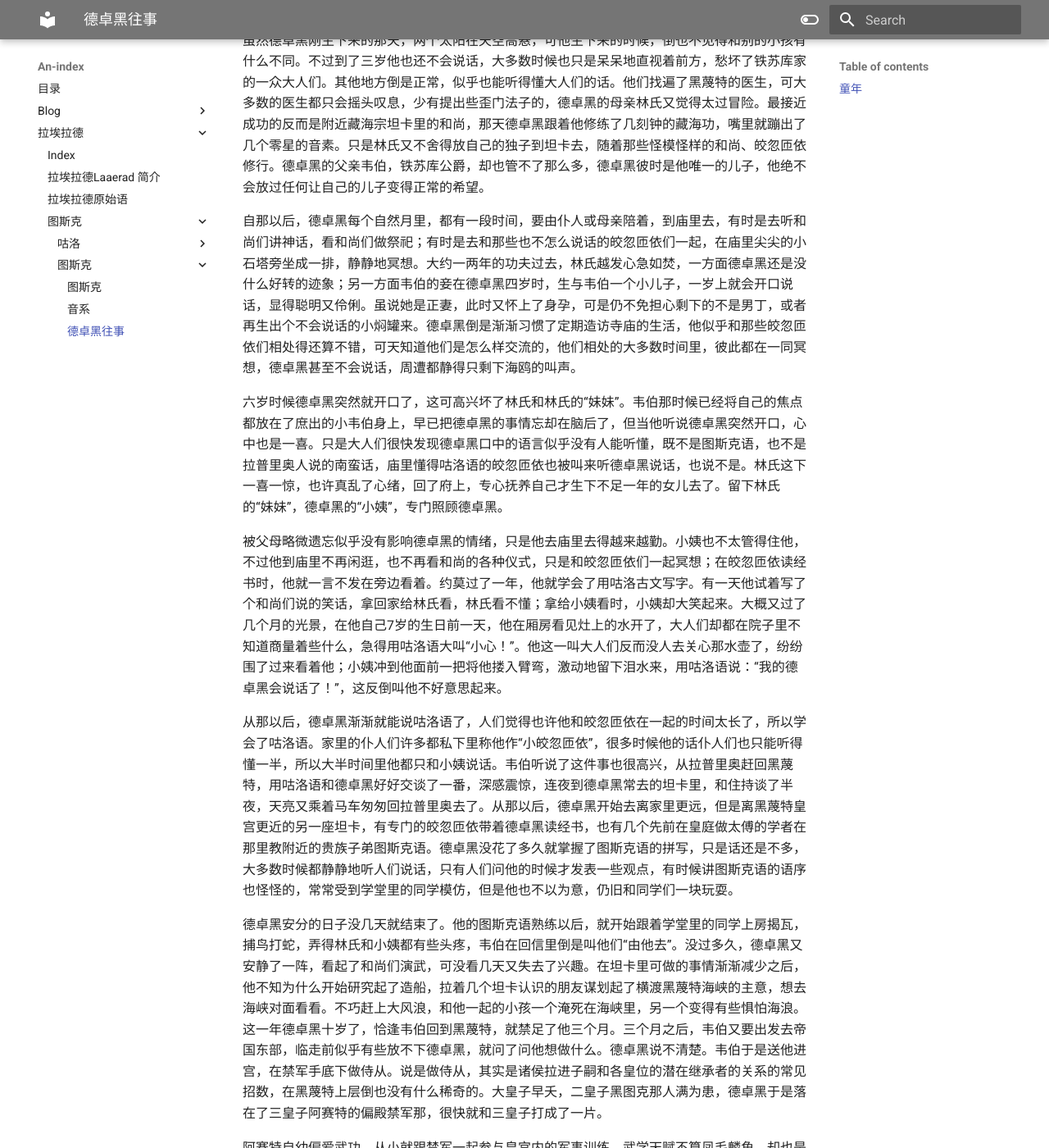
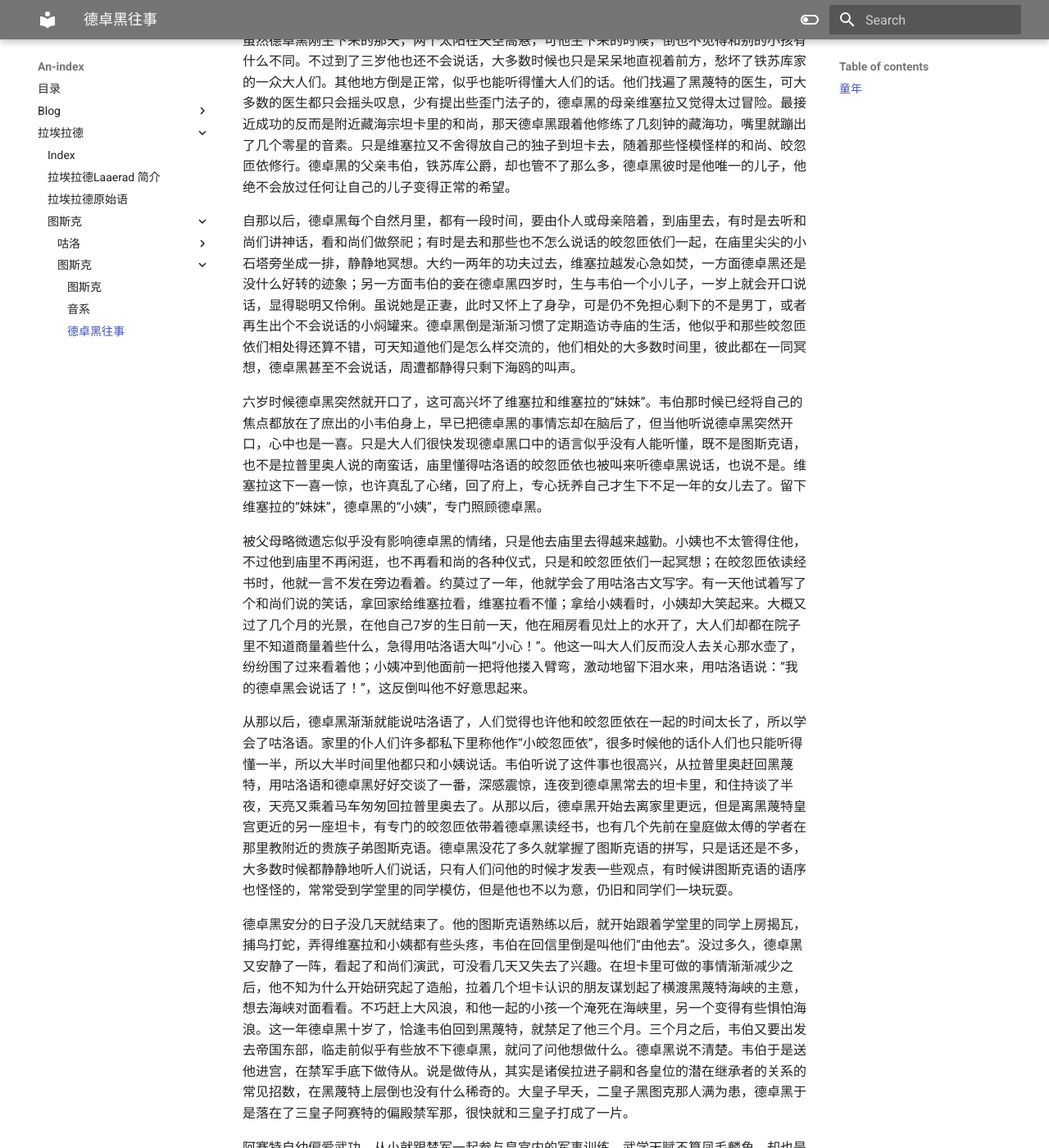
Before and after one commit to PhychiasLokDansk/Laaerad, an MkDocs documentation site: the page built from docs/拉埃拉德/图斯克/图斯克/德卓黑往事.md, in a window 1280 px wide and 1400 px high, scrolled down 338 px. Shown: the whole window at 82% size. Built offline with MkDocs 1.6.1 and Material for MkDocs 9.7.7, drawn with Linux system fonts in a browser that asks for light colours; some of the changed text lies outside the part shown.

Commit message:
LAPTOP-UGNPREPA 2025-3-7:14:2:26

```diff
--- a/docs/拉埃拉德/图斯克/图斯克/德卓黑往事.md
+++ b/docs/拉埃拉德/图斯克/图斯克/德卓黑往事.md
@@ -3,20 +3,20 @@
 ## 童年
 德卓黑出生在一个天高气爽的秋天。那天，天空悬着两个太阳。即便是在见识广博之士群聚的帝国首都黑蔑特，人们也不认为双日同天是常见的事情。两个太阳没有使城里变热，但城里的狗倒是对着天空狂吠不止。于是德卓黑的父亲就叫德卓黑作德卓黑了。德卓黑的意思就是“分日”，使太阳变作两个的意思。这名字是典籍里有记载的，大约很久之前也有人生在了这样一个双日同天的日子罢。
 
-虽然德卓黑刚生下来的那天，两个太阳在天空高悬，可他生下来的时候，倒也不见得和别的小孩有什么不同。不过到了三岁他也还不会说话，大多数时候也只是呆呆地直视着前方，愁坏了铁苏库家的一众大人们。其他地方倒是正常，似乎也能听得懂大人们的话。他们找遍了黑蔑特的医生，可大多数的医生都只会摇头叹息，少有提出些歪门法子的，德卓黑的母亲林氏又觉得太过冒险。最接近成功的反而是附近藏海宗坦卡里的和尚，那天德卓黑跟着他修练了几刻钟的藏海功，嘴里就蹦出了几个零星的音素。只是林氏又不舍得放自己的独子到坦卡去，随着那些怪模怪样的和尚、皎忽匝依修行。德卓黑的父亲韦伯，铁苏库公爵，却也管不了那么多，德卓黑彼时是他唯一的儿子，他绝不会放过任何让自己的儿子变得正常的希望。
+虽然德卓黑刚生下来的那天，两个太阳在天空高悬，可他生下来的时候，倒也不见得和别的小孩有什么不同。不过到了三岁他也还不会说话，大多数时候也只是呆呆地直视着前方，愁坏了铁苏库家的一众大人们。其他地方倒是正常，似乎也能听得懂大人们的话。他们找遍了黑蔑特的医生，可大多数的医生都只会摇头叹息，少有提出些歪门法子的，德卓黑的母亲维塞拉又觉得太过冒险。最接近成功的反而是附近藏海宗坦卡里的和尚，那天德卓黑跟着他修练了几刻钟的藏海功，嘴里就蹦出了几个零星的音素。只是维塞拉又不舍得放自己的独子到坦卡去，随着那些怪模怪样的和尚、皎忽匝依修行。德卓黑的父亲韦伯，铁苏库公爵，却也管不了那么多，德卓黑彼时是他唯一的儿子，他绝不会放过任何让自己的儿子变得正常的希望。
 
-自那以后，德卓黑每个自然月里，都有一段时间，要由仆人或母亲陪着，到庙里去，有时是去听和尚们讲神话，看和尚们做祭祀；有时是去和那些也不怎么说话的皎忽匝依们一起，在庙里尖尖的小石塔旁坐成一排，静静地冥想。大约一两年的功夫过去，林氏越发心急如焚，一方面德卓黑还是没什么好转的迹象；另一方面韦伯的妾在德卓黑四岁时，生与韦伯一个小儿子，一岁上就会开口说话，显得聪明又伶俐。虽说她是正妻，此时又怀上了身孕，可是仍不免担心剩下的不是男丁，或者再生出个不会说话的小焖罐来。德卓黑倒是渐渐习惯了定期造访寺庙的生活，他似乎和那些皎忽匝依们相处得还算不错，可天知道他们是怎么样交流的，他们相处的大多数时间里，彼此都在一同冥想，德卓黑甚至不会说话，周遭都静得只剩下海鸥的叫声。
+自那以后，德卓黑每个自然月里，都有一段时间，要由仆人或母亲陪着，到庙里去，有时是去听和尚们讲神话，看和尚们做祭祀；有时是去和那些也不怎么说话的皎忽匝依们一起，在庙里尖尖的小石塔旁坐成一排，静静地冥想。大约一两年的功夫过去，维塞拉越发心急如焚，一方面德卓黑还是没什么好转的迹象；另一方面韦伯的妾在德卓黑四岁时，生与韦伯一个小儿子，一岁上就会开口说话，显得聪明又伶俐。虽说她是正妻，此时又怀上了身孕，可是仍不免担心剩下的不是男丁，或者再生出个不会说话的小焖罐来。德卓黑倒是渐渐习惯了定期造访寺庙的生活，他似乎和那些皎忽匝依们相处得还算不错，可天知道他们是怎么样交流的，他们相处的大多数时间里，彼此都在一同冥想，德卓黑甚至不会说话，周遭都静得只剩下海鸥的叫声。
 
-六岁时候德卓黑突然就开口了，这可高兴坏了林氏和林氏的“妹妹”。韦伯那时候已经将自己的焦点都放在了庶出的小韦伯身上，早已把德卓黑的事情忘却在脑后了，但当他听说德卓黑突然开口，心中也是一喜。只是大人们很快发现德卓黑口中的语言似乎没有人能听懂，既不是图斯克语，也不是拉普里奥人说的南蛮话，庙里懂得咕洛语的皎忽匝依也被叫来听德卓黑说话，也说不是。林氏这下一喜一惊，也许真乱了心绪，回了府上，专心抚养自己才生下不足一年的女儿去了。留下林氏的“妹妹”，德卓黑的“小姨”，专门照顾德卓黑。
+六岁时候德卓黑突然就开口了，这可高兴坏了维塞拉和维塞拉的“妹妹”。韦伯那时候已经将自己的焦点都放在了庶出的小韦伯身上，早已把德卓黑的事情忘却在脑后了，但当他听说德卓黑突然开口，心中也是一喜。只是大人们很快发现德卓黑口中的语言似乎没有人能听懂，既不是图斯克语，也不是拉普里奥人说的南蛮话，庙里懂得咕洛语的皎忽匝依也被叫来听德卓黑说话，也说不是。维塞拉这下一喜一惊，也许真乱了心绪，回了府上，专心抚养自己才生下不足一年的女儿去了。留下维塞拉的“妹妹”，德卓黑的“小姨”，专门照顾德卓黑。
 
-被父母略微遗忘似乎没有影响德卓黑的情绪，只是他去庙里去得越来越勤。小姨也不太管得住他，不过他到庙里不再闲逛，也不再看和尚的各种仪式，只是和皎忽匝依们一起冥想；在皎忽匝依读经书时，他就一言不发在旁边看着。约莫过了一年，他就学会了用咕洛古文写字。有一天他试着写了个和尚们说的笑话，拿回家给林氏看，林氏看不懂；拿给小姨看时，小姨却大笑起来。大概又过了几个月的光景，在他自己7岁的生日前一天，他在厢房看见灶上的水开了，大人们却都在院子里不知道商量着些什么，急得用咕洛语大叫“小心！”。他这一叫大人们反而没人去关心那水壶了，纷纷围了过来看着他；小姨冲到他面前一把将他搂入臂弯，激动地留下泪水来，用咕洛语说：“我的德卓黑会说话了！”，这反倒叫他不好意思起来。
+被父母略微遗忘似乎没有影响德卓黑的情绪，只是他去庙里去得越来越勤。小姨也不太管得住他，不过他到庙里不再闲逛，也不再看和尚的各种仪式，只是和皎忽匝依们一起冥想；在皎忽匝依读经书时，他就一言不发在旁边看着。约莫过了一年，他就学会了用咕洛古文写字。有一天他试着写了个和尚们说的笑话，拿回家给维塞拉看，维塞拉看不懂；拿给小姨看时，小姨却大笑起来。大概又过了几个月的光景，在他自己7岁的生日前一天，他在厢房看见灶上的水开了，大人们却都在院子里不知道商量着些什么，急得用咕洛语大叫“小心！”。他这一叫大人们反而没人去关心那水壶了，纷纷围了过来看着他；小姨冲到他面前一把将他搂入臂弯，激动地留下泪水来，用咕洛语说：“我的德卓黑会说话了！”，这反倒叫他不好意思起来。
 
 从那以后，德卓黑渐渐就能说咕洛语了，人们觉得也许他和皎忽匝依在一起的时间太长了，所以学会了咕洛语。家里的仆人们许多都私下里称他作“小皎忽匝依”，很多时候他的话仆人们也只能听得懂一半，所以大半时间里他都只和小姨说话。韦伯听说了这件事也很高兴，从拉普里奥赶回黑蔑特，用咕洛语和德卓黑好好交谈了一番，深感震惊，连夜到德卓黑常去的坦卡里，和住持谈了半夜，天亮又乘着马车匆匆回拉普里奥去了。从那以后，德卓黑开始去离家里更远，但是离黑蔑特皇宫更近的另一座坦卡，有专门的皎忽匝依带着德卓黑读经书，也有几个先前在皇庭做太傅的学者在那里教附近的贵族子弟图斯克语。德卓黑没花了多久就掌握了图斯克语的拼写，只是话还是不多，大多数时候都静静地听人们说话，只有人们问他的时候才发表一些观点，有时候讲图斯克语的语序也怪怪的，常常受到学堂里的同学模仿，但是他也不以为意，仍旧和同学们一块玩耍。
 
-德卓黑安分的日子没几天就结束了。他的图斯克语熟练以后，就开始跟着学堂里的同学上房揭瓦，捕鸟打蛇，弄得林氏和小姨都有些头疼，韦伯在回信里倒是叫他们“由他去”。没过多久，德卓黑又安静了一阵，看起了和尚们演武，可没看几天又失去了兴趣。在坦卡里可做的事情渐渐减少之后，他不知为什么开始研究起了造船，拉着几个坦卡认识的朋友谋划起了横渡黑蔑特海峡的主意，想去海峡对面看看。不巧赶上大风浪，和他一起的小孩一个淹死在海峡里，另一个变得有些惧怕海浪。这一年德卓黑十岁了，恰逢韦伯回到黑蔑特，就禁足了他三个月。三个月之后，韦伯又要出发去帝国东部，临走前似乎有些放不下德卓黑，就问了问他想做什么。德卓黑说不清楚。韦伯于是送他进宫，在禁军手底下做侍从。说是做侍从，其实是诸侯拉进子嗣和各皇位的潜在继承者的关系的常见招数，在黑蔑特上层倒也没有什么稀奇的。大皇子早夭，二皇子黑图克那人满为患，德卓黑于是落在了三皇子阿赛特的偏殿禁军那，很快就和三皇子打成了一片。
+德卓黑安分的日子没几天就结束了。他的图斯克语熟练以后，就开始跟着学堂里的同学上房揭瓦，捕鸟打蛇，弄得维塞拉和小姨都有些头疼，韦伯在回信里倒是叫他们“由他去”。没过多久，德卓黑又安静了一阵，看起了和尚们演武，可没看几天又失去了兴趣。在坦卡里可做的事情渐渐减少之后，他不知为什么开始研究起了造船，拉着几个坦卡认识的朋友谋划起了横渡黑蔑特海峡的主意，想去海峡对面看看。不巧赶上大风浪，和他一起的小孩一个淹死在海峡里，另一个变得有些惧怕海浪。这一年德卓黑十岁了，恰逢韦伯回到黑蔑特，就禁足了他三个月。三个月之后，韦伯又要出发去帝国东部，临走前似乎有些放不下德卓黑，就问了问他想做什么。德卓黑说不清楚。韦伯于是送他进宫，在禁军手底下做侍从。说是做侍从，其实是诸侯拉进子嗣和各皇位的潜在继承者的关系的常见招数，在黑蔑特上层倒也没有什么稀奇的。大皇子早夭，二皇子黑图克那人满为患，德卓黑于是落在了三皇子阿赛特的偏殿禁军那，很快就和三皇子打成了一片。
 
 阿赛特自幼偏爱武功，从小就跟禁军一起参与皇宫内的军事训练，武学天赋不算凤毛麟角，却也是出类拔萃的程度。禁军教头曾经评价阿赛特是“海蟒一样的”。与阿赛特相比，黑图克在武学上几乎没有什么造诣，但是在图斯克盛极一时的坦卡教灵语的造诣上非常高，这一点让阿赛特尤为嫉妒。坦卡教的灵语是一门十分依赖天赋的“魔法”，阿赛特很难通过后天努力来超越黑图克。阿赛特知道德卓黑“小皎忽匝依”的外号后，就对德卓黑有了不一样的态度，尽管彼时的德卓黑实际上对灵语所知并不多，但是本身灵语者就十分稀有，任何超常的现象都会被解读为灵语的具现。
 
-在宫里的时光对德卓黑来说算是一段平和而快乐的时光，每天和禁军一起锻炼了他的体魄，让他对小规模的作战部队的组织有了一定的了解；在宫中的图书库里，他也丰富了对灵语的知识，图斯克典籍对灵语的记载并不是那么多，反倒是宫中一些用咕洛语写就的书籍对灵语有着详细的记载。不过德卓黑按照典籍进行的实验从来也没成功过，阿赛特倒是仍旧鼓励着德卓黑继续进行他的实验，他需要一个在灵语上有造诣的帮手，以便在日后的争权中制衡二皇子黑图克。黑图克对德卓黑也颇感兴趣，经常在宫内的藏经阁和他一起讨论灵语相关的话题。这期间宫内的皎忽匝依，莫斯瓦里克的鲁迪马特，是他们最经常接触的灵语导师。宫廷里的灵语，以翻海宗的预言为主，德卓黑学会了一些，借此窥见了灵语的“境界”。
+在宫里的时光对德卓黑来说算是一段平和而快乐的时光，每天和禁军一起的操练，锻炼了他的体魄，让他对小规模作战部队的组织有了一定的了解；在宫中的图书库里，他也丰富了对灵语的知识，图斯克典籍对灵语的记载并不是那么多，反倒是宫中一些用咕洛语写就的书籍对灵语有着详细的记载。不过德卓黑按照典籍进行的实验从来也没成功过，阿赛特倒是仍旧鼓励着德卓黑继续进行他的实验——他需要一个在灵语上有造诣的帮手，以便在日后的争权中制衡二皇子黑图克。黑图克对德卓黑也颇感兴趣，经常在宫内的藏经阁和他一起讨论灵语相关的话题。这期间宫内的皎忽匝依，莫斯瓦里克的鲁迪马特，是他们最经常接触的灵语导师。宫廷里的灵语，以翻海宗的预言为主，德卓黑学会了一些，借此窥见了灵语的“境界”。
 
-阿赛特和德卓黑就此在
+阿赛特和德卓黑就此结下了深厚的友谊。在宫里的时光德卓黑亲眼见证的，不仅有皇室的荣耀与辉煌，也有他们荒淫无道、相互攻伐的种种
```
Also changed, not shown: docs/拉埃拉德/图斯克/咕洛/咕洛.md (+2 -3 lines), docs/拉埃拉德/图斯克/咕洛/咕洛语.md (+6 -6 lines), 1 other file.
